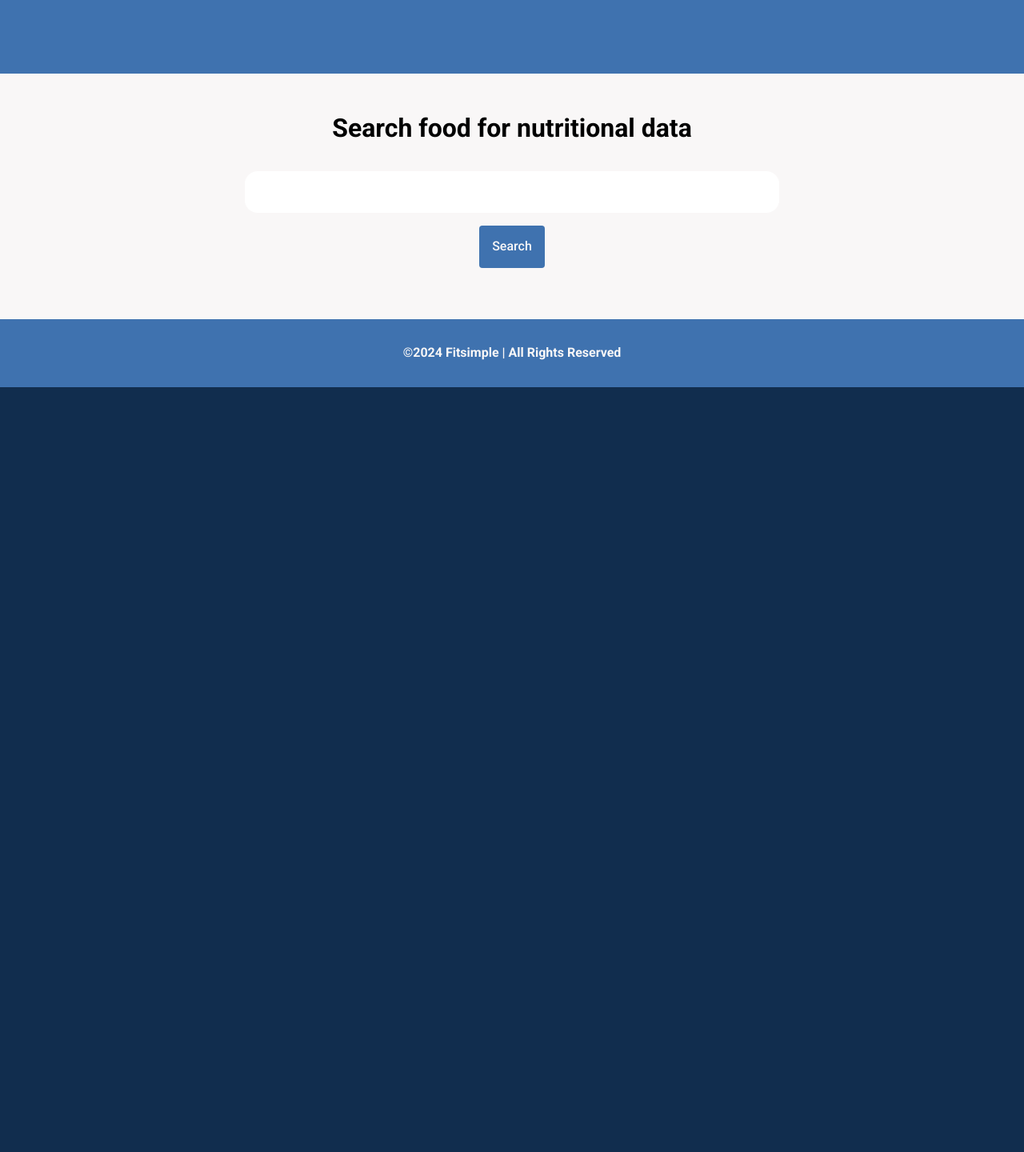
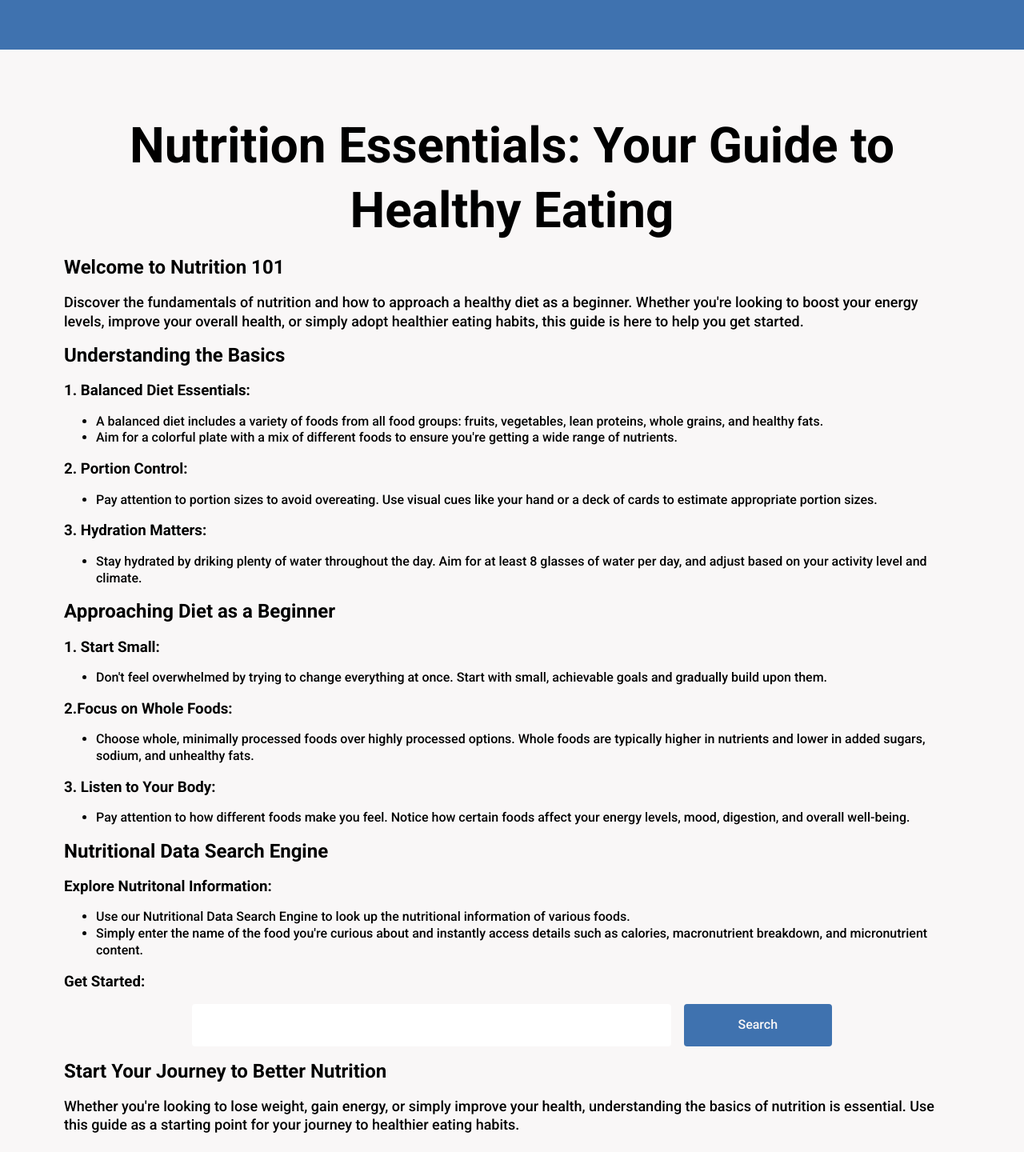
Before and after one commit to JioBautista/my-fitness-plus, a React (Vite) app in the folder app/: page /nutrition in a window 1280 px wide. Shown: the part 190-1630 px from the top of the page at 80% size. Before the commit the page ends 800 px from the top, so only its background shows below. Built offline with nearby package versions, Linux system fonts and the light colour scheme.

Commit message:
Major updates

```diff
--- a/app/src/modalBox/ModalBox.jsx
+++ b/app/src/modalBox/ModalBox.jsx
@@ -49,7 +49,6 @@ function ModalBox({ closeModal, serverData }) {
             )}
           </tbody>
         </table>
-        <button>Start Program</button>
         <button onClick={() => closeModal(false)}>Close</button>
       </div>
     </div>
--- a/app/src/pages/Nutrition.jsx
+++ b/app/src/pages/Nutrition.jsx
@@ -21,12 +21,92 @@ function Nutrition() {
   console.log(data);
   return (
     <div className={styles.container}>
-      <h1>Search food for nutritional data</h1>
+      <h1>Nutrition Essentials: Your Guide to Healthy Eating</h1>
+      <h2>Welcome to Nutrition 101</h2>
+      <p>
+        Discover the fundamentals of nutrition and how to approach a healthy
+        diet as a beginner. Whether you're looking to boost your energy levels,
+        improve your overall health, or simply adopt healthier eating habits,
+        this guide is here to help you get started.
+      </p>
+
+      <h2>Understanding the Basics</h2>
+      <h3>1. Balanced Diet Essentials:</h3>
+      <ul>
+        <li>
+          A balanced diet includes a variety of foods from all food groups:
+          fruits, vegetables, lean proteins, whole grains, and healthy fats.
+        </li>
+        <li>
+          Aim for a colorful plate with a mix of different foods to ensure
+          you're getting a wide range of nutrients.
+        </li>
+      </ul>
+
+      <h3>2. Portion Control:</h3>
+      <ul>
+        <li>
+          Pay attention to portion sizes to avoid overeating. Use visual cues
+          like your hand or a deck of cards to estimate appropriate portion
+          sizes.
+        </li>
+      </ul>
+
+      <h3>3. Hydration Matters:</h3>
+      <ul>
+        <li>
+          Stay hydrated by driking plenty of water throughout the day. Aim for
+          at least 8 glasses of water per day, and adjust based on your activity
+          level and climate.
+        </li>
+      </ul>
+
+      <h2>Approaching Diet as a Beginner</h2>
+      <h3>1. Start Small:</h3>
+      <ul>
+        <li>
+          Don't feel overwhelmed by trying to change everything at once. Start
+          with small, achievable goals and gradually build upon them.
+        </li>
+      </ul>
+
+      <h3>2.Focus on Whole Foods:</h3>
+      <ul>
+        <li>
+          Choose whole, minimally processed foods over highly processed options.
+          Whole foods are typically higher in nutrients and lower in added
+          sugars, sodium, and unhealthy fats.
+        </li>
+      </ul>
+
+      <h3>3. Listen to Your Body:</h3>
+      <ul>
+        <li>
+          Pay attention to how different foods make you feel. Notice how certain
+          foods affect your energy levels, mood, digestion, and overall
+          well-being.
+        </li>
+      </ul>
+
+      <h2>Nutritional Data Search Engine</h2>
+
+      <h3>Explore Nutritonal Information:</h3>
+      <ul>
+        <li>
+          Use our Nutritional Data Search Engine to look up the nutritional
+          information of various foods.
+        </li>
+        <li>
+          Simply enter the name of the food you're curious about and instantly
+          access details such as calories, macronutrient breakdown, and
+          micronutrient content.
+        </li>
+      </ul>
+
+      <h3>Get Started:</h3>
 
       <form onSubmit={handleSubmit(onSubmit)}>
         <input {...register("searchFood", { required: true })} />
-
-        {errors.searchFood && <span>This field is Required</span>}
 
         <button type="submit">Search</button>
       </form>
@@ -35,7 +115,10 @@ function Nutrition() {
         <div className={styles.nutritioninfo}>
           {data.foods.map((items) => (
             <>
-              <h1>{items.food_name}</h1>
+              <h1>
+                {items.food_name.charAt(0).toUpperCase() +
+                  items.food_name.slice(1)}
+              </h1>
               <img src={items.photo.thumb} />
               <table>
                 <thead>
@@ -85,6 +168,14 @@ function Nutrition() {
           ))}
         </div>
       )}
+
+      <h2>Start Your Journey to Better Nutrition</h2>
+      <p>
+        Whether you're looking to lose weight, gain energy, or simply improve
+        your health, understanding the basics of nutrition is essential. Use
+        this guide as a starting point for your journey to healthier eating
+        habits.
+      </p>
     </div>
   );
 }
--- a/app/src/pages/Programs.jsx
+++ b/app/src/pages/Programs.jsx
@@ -43,9 +43,9 @@ function Programs({ grabUrl, params }) {
 
       <p>
         Embarking on your fitness journey is a momentous step, and we're here to
-        guide you towards success. Our Workout Programs Page is designed with
-        your goals in mind, offering a variety of programs to suit your
-        preferences and kickstart your transformation.
+        guide you towards success. Our workout programs is designed with your
+        goals in mind, offering a variety of programs to suit your preferences
+        and kickstart your transformation.
       </p>
 
       <h2>Discover Your Perfect Fit:</h2>
--- a/app/src/sidebar/SideBar.jsx
+++ b/app/src/sidebar/SideBar.jsx
@@ -14,7 +14,7 @@ function SideBar({ grabUrl }) {
       <Link to="/">
         <img
           src="src/images/FitSImple-Logo-FInal.png"
-          style={{ width: "100%", height: "250px" }}
+          style={{ width: "100%", height: "220px" }}
         />
       </Link>
 
@@ -66,7 +66,7 @@ function SideBar({ grabUrl }) {
       </Link> */}
 
       <Link to="login" className={styles.link}>
-        Register/LogIn
+        Log In
       </Link>
 
       <img
--- a/app/src/styles/exercises.module.scss
+++ b/app/src/styles/exercises.module.scss
@@ -1,6 +1,5 @@
 .container {
     padding: 1rem;
-
     h2,
     h3,
     p {
--- a/app/src/styles/home.module.scss
+++ b/app/src/styles/home.module.scss
@@ -3,9 +3,11 @@
 
     h1 {
         font-size: 62px;
+        text-align: center;
+        margin-bottom: 1rem;
     }
     h2 {
-        font-size: 32px;
+        font-size: 30px;
         margin-bottom: 2rem;
     }
     span {
@@ -17,4 +19,8 @@
         margin-bottom: 2rem;
         font-size: 18px;
     }
+
+    @media(min-width:768px) {
+        padding: 5rem;
+    }
 }
--- a/app/src/styles/modalbox.module.scss
+++ b/app/src/styles/modalbox.module.scss
@@ -15,7 +15,7 @@
     margin: 5% auto;
     max-width: 500px;
     border-radius: 0.25rem;
-    padding: 0.25rem 1rem;
+    padding: 3rem;
     background-color: #3F72AF;
     color: #F9F7F7;
 
@@ -26,12 +26,13 @@
         border: none;
         background-color: #112D4E;
         color: #F9F7F7;
-        margin-right: 1rem;
+        display: block;
+        margin-inline: auto;
     }
 
     table {
         width: 100%;
-        margin-bottom: 1rem;
+        margin-bottom: 2rem;
         border-collapse: collapse;
     }
     th,
--- a/app/src/styles/nutrition.module.scss
+++ b/app/src/styles/nutrition.module.scss
@@ -1,15 +1,26 @@
 .container {
-    text-align: center;
     padding: 1rem;
-    width: 100%;
-    max-width: 700px;
-    margin-inline: auto;
 
     h1 {
-        margin-bottom: 2rem;
+        margin-bottom: 1rem;
+        font-size: 62px;
+        text-align: center;
     }
 
     h2 {
+        margin-bottom: 1rem;
+    }
+
+    h3 {
+        margin-bottom: 1rem;
+    }
+
+    p {
+        font-size: 18px;
+        margin-bottom: 1rem;
+    }
+
+    ul {
         margin-bottom: 1rem;
     }
 
@@ -18,10 +29,18 @@
         margin-inline: auto;
     }
 
+    form {
+        max-width: 800px;
+        margin-inline: auto;
+        margin-bottom: 1rem;
+        display: flex;
+        align-items: center;
+        gap: 1rem;
+    }
+
     button {
-        display: block;
-        margin-inline: auto;
-        margin-block: 1rem;
+        cursor: pointer;
+        width: 30%;
         padding: 1rem;
         background-color: #3F72AF;
         color: #F9F7F7;
@@ -30,11 +49,9 @@
     }
 
     input {
-        display: block;
         width: 100%;
-        margin-bottom: 1rem;
         padding: 1rem;
-        border-radius: 1rem;
+        border-radius: 0.25rem;
         border: none;
     }
 
@@ -49,11 +66,15 @@
         padding: 1rem 2rem;
     }
     @media(min-width:768px) {
-        padding: 3rem 1rem;
+        padding: 5rem;
     }
 }
 
 .nutritioninfo {
+    max-width: 400px;
+    margin-inline: auto;
+    margin-bottom: 1rem;
+    text-align: center;
     padding: 1rem;
     border-radius: 1rem;
     background-color: white;
--- a/app/src/styles/programs.module.scss
+++ b/app/src/styles/programs.module.scss
@@ -4,6 +4,7 @@
     h1 {
         margin-bottom: 1rem;
         font-size: 62px;
+        text-align: center;
     }
     h2 {
         margin-bottom: 1rem;
@@ -13,10 +14,15 @@
     }
     span {
         color: #112D4E;
+        font-weight: 700;
     }
     p {
         margin-bottom: 1rem;
         font-size: 18px;
+    }
+
+    @media(min-width:768px) {
+        padding: 5rem;
     }
 }
 
--- a/app/src/styles/sidebar.module.scss
+++ b/app/src/styles/sidebar.module.scss
@@ -1,7 +1,7 @@
 .wrapper {
     position: relative;
     display: flex;
-    padding-inline: 1rem;
+    padding-inline: 2rem;
     gap: 1rem;
     align-items: center;
     justify-content: space-between;
```
Also changed, not shown: 1 other file (tests, documents, lock files or other folders).
